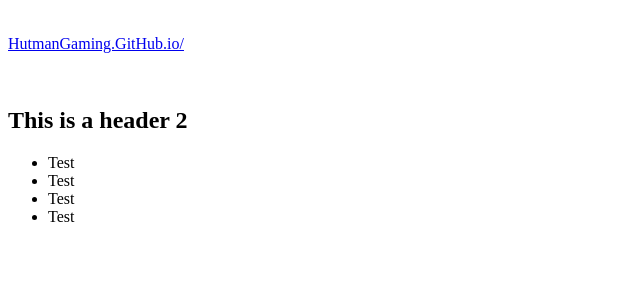
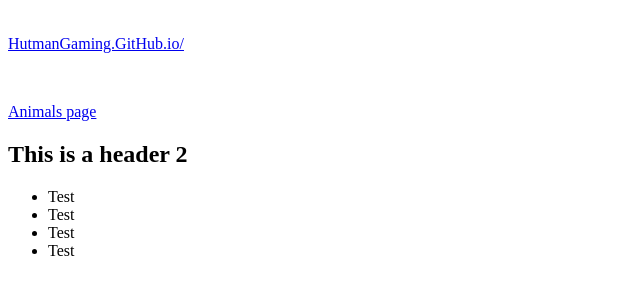
Before and after one commit to HutmanGaming/HutmanGaming.github.io, a plain HTML site: page index.html in a window 1280 px wide. Shown: the part 105-400 px from the top of the page, without its empty margins (0-640 px from the left). Drawn offline with Linux system fonts and the light colour scheme.

Commit message:
Added new link to Animals Page

```diff
--- a/index.html
+++ b/index.html
@@ -12,6 +12,7 @@
     <br>
   <p><a href="https://hutmangaming.github.io/">HutmanGaming.GitHub.io/</a></p>
   </br>
+  <p><a href="https://hutmangaming.github.io/animals">Animals page</a></p>
   <h2>This is a header 2</h2>
 <p>
   <ul>
```
